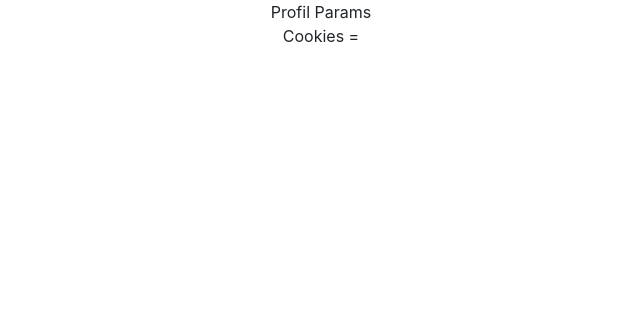
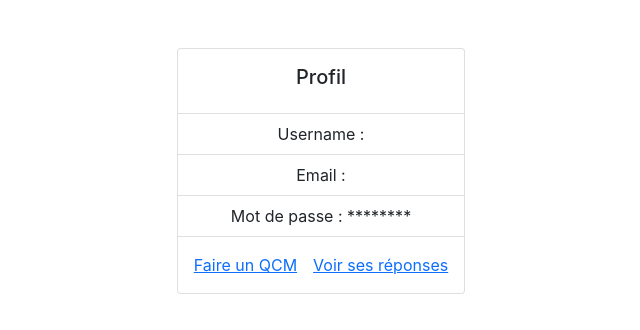
Before and after one commit to khadidja-traore/front-qcm, a React (Create React App) app: page /profil/1 in a window 1280 px wide. Shown: the top 330 px of the page, without its empty margins (319-959 px from the left). Built offline with nearby package versions, Linux system fonts and the light colour scheme; no server answers.

Commit message:
implémente la page profil

```diff
--- a/src/App.js
+++ b/src/App.js
@@ -6,6 +6,7 @@ import SignIn from './Components/SignIn/SignIn';
 import Home from './Components/Profil/Profil';
 import { UserProvider } from './Components/UserContext/UserContext';
 import Profil from './Components/Profil/Profil';
+import Edit from './Components/Edit/Edit'
 
 function App() {
   return (
@@ -18,6 +19,9 @@ function App() {
         <Route path="/" element={<Login />} />
         <Route path="/signin" element={<SignIn />} />
         <Route path="/profil/:id" element={<Profil />} />
+        <Route path="/edit/:id" element={<Edit />} />
+        <Route path="/profil/:id" element={<Profil />} />
+        <Route path="/profil/:id" element={<Profil />} />
 
       </Routes>
 
--- /dev/null
+++ b/src/Components/Edit/Edit.js
@@ -0,0 +1,176 @@
+import React, {useEffect, useReducer, useRef, useState} from 'react'
+import axios from 'axios'
+import {useParams}  from 'react-router-dom'
+
+
+function Edit() {
+
+    let [questionnaires, setQuestionnaires] = useState([]);
+    const [user, setUser] = useState({});
+
+    // let questionnaires = [];
+
+
+    const initialState = {
+        loading: true,
+        error: '',
+        posts: {}
+    }
+
+    const reducer = (state, action) =>{
+        switch (action.type){
+            case 'FETCH_SUCCESS' :
+                return {
+                    loading : false,
+                    posts: action.payload,
+                    error: ''
+                }
+            case 'FETCH_ERROR' :
+                return{
+                    loading: false,
+                    posts: {},
+                    error: "Something went wrong !"
+                }
+            default:
+                return state
+        }
+    }
+
+    const [state, dispatch] = useReducer(reducer, initialState);
+
+    const params = useParams();
+    const userId = params.id;
+    const url = "http://localhost:5000/edit/"+userId;
+
+    useEffect( () =>{
+        axios.get(url)
+        .then(response =>{
+            dispatch({type: 'FETCH_SUCCESS', payload: response.data })
+            // console.log(response.data);
+            // setQuestionnaires(response.data.data);
+            // setQuestionnaires([...questionnaires, response.data.data ]);
+            if (questionnaires.length <= 0) {
+                setQuestionnaires([...questionnaires, response.data])
+            }
+            setUser(response.data.user);
+
+            // questionnaires = response.data.data;
+            // console.log('Questionnaires ');
+            // console.log(response.data.data);
+            // console.log(questionnaires);
+            // console.log('Utilisateur ');
+            // console.log(response.data.user);
+
+            // console.log(questionnaires[0].titreQuestionnaire);
+        })
+        .catch( error => {
+            dispatch({type: 'FETCH_ERROR'})
+        })
+    }, []);
+
+    var ques = questionnaires;
+
+    // const createForm = () =>{
+
+    //     var form = '';
+
+    //     // questionnaires= [1,2,3];
+
+    //     console.log(user);
+    //     console.log(questionnaires);
+
+    //     questionnaires.map((questionnaire, index) => {
+
+    //         form = form + '<form action="/qcm/edit/" method="post">';
+    //         form.concat('<input type="hidden" name="_method" value="PUT"/>');
+    //         form.concat('<label for="titre" class="descri">Titre du questionnaire</label>');
+    //         form.concat('<input type="text" id="titre" name="titre" value={questionnaire.titreQuestionnaire}/> <br/>');
+    //         form.concat('<input type="submit" value="Enregistrer" class="confirmed"/></form>');
+    //     });
+
+    //     console.log(form);
+    //     return form;
+
+    // }
+
+
+
+
+    // console.log(user);
+    console.log(ques);
+
+
+    // console.log('Questionnaires ');
+    //         // console.log(response.data.data);
+            // console.log(questionnaires[1].data);
+    //         console.log('Utilisateur ');
+    //         console.log(user);
+
+
+
+
+    // console.log(questionnaires[0].data[0].titreQuestionnaire);
+
+  return (
+
+    <div>
+
+        <h1> Editez Vos QCM </h1>
+
+        {/* <p> {questionnaires[0].titreQuestionnaire}</p> */}
+        <p> {user.email}</p>
+        {/* <p> {questionnaires[0].data[0]._id}</p> */}
+
+
+
+
+
+        {/* {questionnaires[0].data[0].map((questionnaire, index) => {
+            <form action="/qcm/edit/" method="post">
+
+                <input type="hidden" name="_method" value="PUT"/>
+
+                <label for="titre" class="descri">Titre du questionnaire</label>
+                <input type="text" id="titre" name="titre" value={questionnaire.titreQuestionnaire}/>
+                <br/>
+
+                <input type="submit" value="Enregistrer" class="confirmed"/>
+
+            </form>
+        })}
+
+    */}
+
+
+
+
+
+    </div>
+
+
+
+
+
+//     <React.Fragment>
+
+//         <h1> Editez Vos QCM </h1>
+//         {state.loading ? 'Loading' :
+
+//         state.posts.map((post, index) => {
+//             return(
+//                 <div key={index} >
+
+//                     <h2>lastname : {post.lastname}</h2>
+//                     <p>firstname : {post.firstname}</p>
+//                     <h2>email : {post.email}</h2>
+//                     <hr />
+//                 </div>
+//             )
+//         })
+//         }
+//         {state.error ? 'error': null}
+//     </React.Fragment>
+
+)
+}
+export default Edit
--- a/src/Components/Profil/Profil.js
+++ b/src/Components/Profil/Profil.js
@@ -2,15 +2,16 @@
 // import React, {  } from 'react'
 import { render } from '@testing-library/react'
 import React, {Component, useEffect, useState} from 'react'
-import {useParams} from 'react-router-dom'
+import {Link, useParams, Outlet} from 'react-router-dom'
 import axios from 'axios'
-
 
 
 function Profil() {
 
         const [isLoggedIn, setIsLoggedIn] = useState(false);
         const [isAdmin, setAdmin] = useState(false);
+        const [email, setEmail] = useState('');
+        const [username, setUsername] = useState('');
 
         const params = useParams();
         console.log(params);
@@ -25,6 +26,14 @@ function Profil() {
             axios.get(url)
             .then(response =>{
                 console.log("test!");
+                console.log(response.headers);
+                console.log(response.data);
+                console.log(response.data.admin);
+                setAdmin(response.data.admin);
+                setIsLoggedIn(true);
+                setEmail(response.data.email);
+                setUsername(response.data.username);
+
                 if(response.headers['Cookies']){
                     console.log("Headers");
                     console.log(response.headers);
@@ -37,13 +46,39 @@ function Profil() {
             })
     });
 
+    var urlCreate = "/create/"+userId;
+    var urlEdit = "/edit/"+userId;
+    var urlFill = "/fill/"+userId;
+    var urlView = "/view/"+userId;
+
+  return (
+    <div class="container mt-5">
 
 
+    <div class="row">
+        <div class="col d-flex justify-content-center">
 
-  return (
-    <div>Profil
-        Params
-        <p> Cookies  = </p>
+            <div class="card">
+                <div class="card-body">
+                  <h5 class="card-title text-center">Profil</h5>
+                </div>
+                <ul class="list-group list-group-flush">
+                  <li class="list-group-item">Username : {username} </li>
+                  <li class="list-group-item">Email : {email} </li>
+                  <li class="list-group-item"> Mot de passe : ******** </li>
+                </ul>
+                <div class="card-body">
+
+                {isAdmin && <Link to={urlCreate} class="card-link">Créer un QCM </Link> }
+                {isAdmin &&  <Link to={urlEdit} class="card-link">Modifier les QCMs</Link> }
+
+                <Link to={urlFill} class="card-link">Faire un QCM</Link>
+                <Link to={urlView} class="card-link">Voir ses réponses</Link>
+
+                </div>
+            </div>
+        </div>
+    </div>
 </div>
   )
 }
```
Lines whose indentation alone changed are shown as unchanged.
